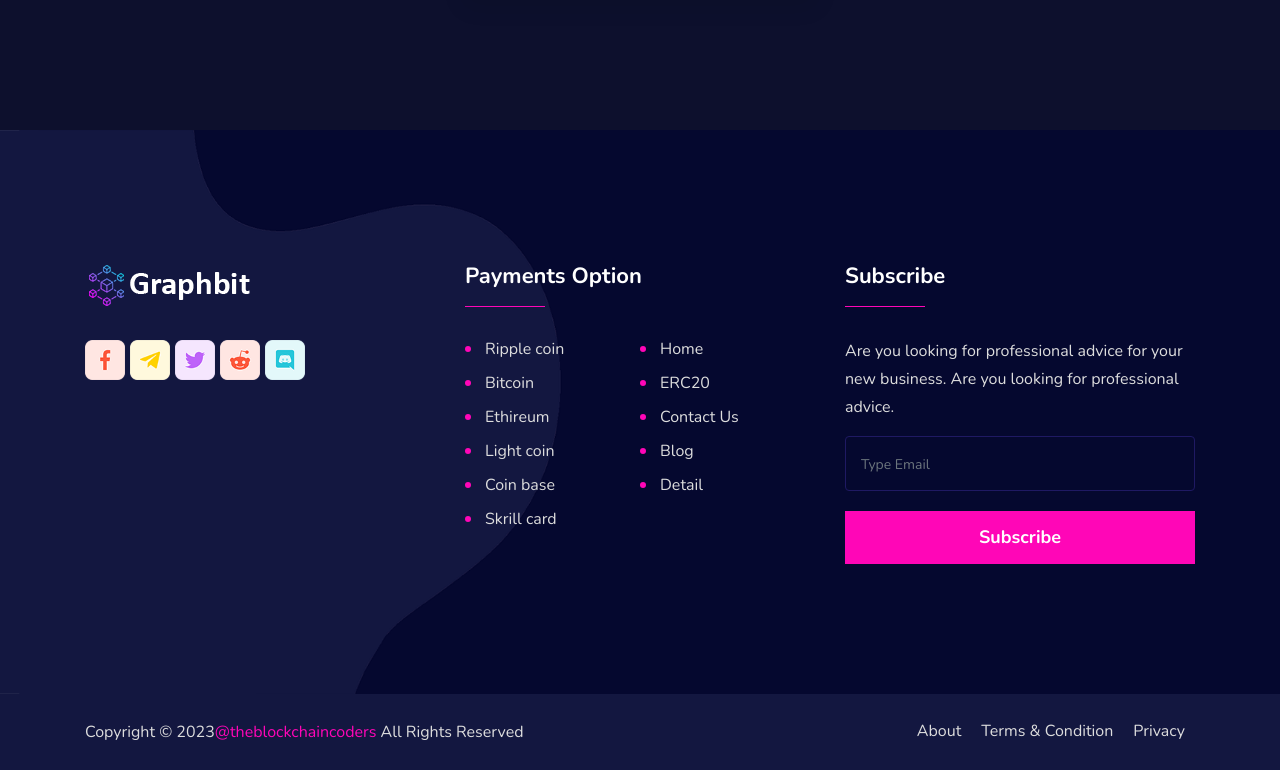
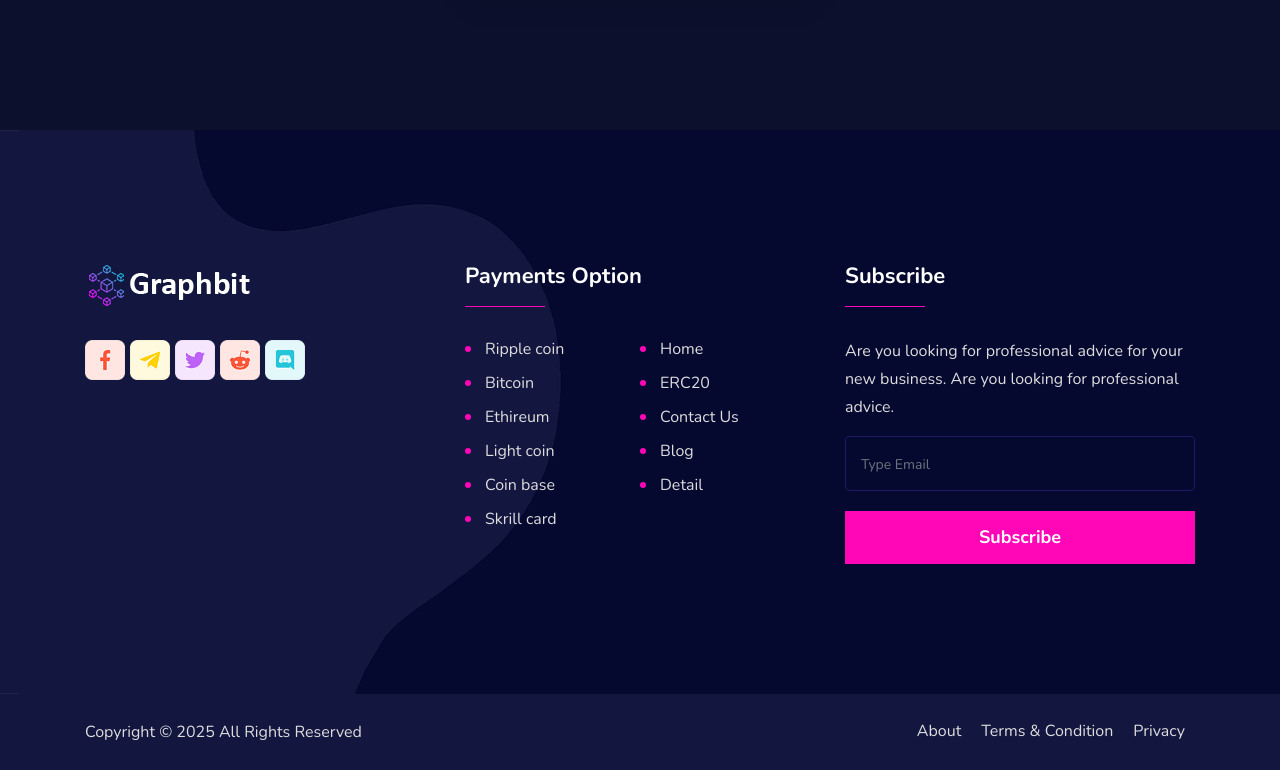
Before and after one commit to hotenglish775/token, a Next.js app: page / in a window 1280 px wide. Shown: the part 8140-8910 px from the top of the page. Built offline with nearby package versions, Linux system fonts and the light colour scheme.

Commit message:
Update Footer.jsx

```diff
--- a/Components/Footer.jsx
+++ b/Components/Footer.jsx
@@ -120,8 +120,8 @@ const Footer = () => {
             <div class="col-xl-6 col-lg-6 col-md-6">
               <div class="copyright">
                 <p>
-                  Copyright © 2023
-                  <a href="#">@theblockchaincoders</a> All Rights Reserved
+                  Copyright © 2025
+                  <a href="#"></a> All Rights Reserved
                 </p>
               </div>
             </div>
```
